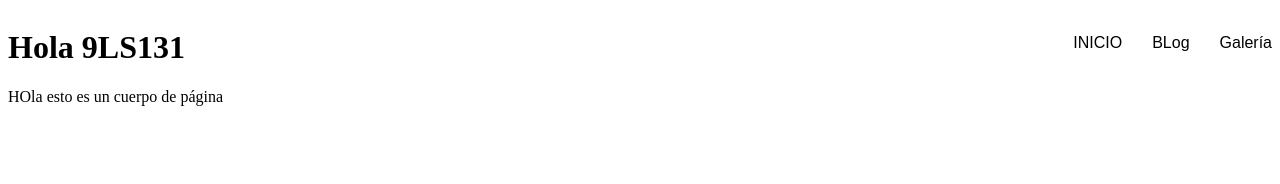
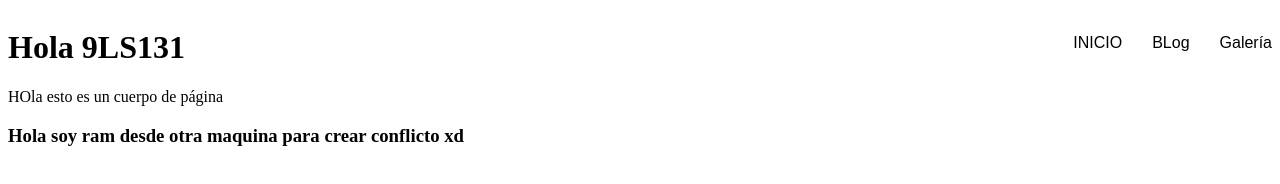
Before and after one commit to Umprofeti/9LS131, a plain HTML site: page index.html in a window 1280 px wide. Drawn offline with Linux system fonts and the light colour scheme.

Commit message:
Add: nueva caracteristica a la pagina

```diff
--- a/index.html
+++ b/index.html
@@ -18,6 +18,7 @@
     </header>
     <main>
         HOla esto es un cuerpo de página
+				<h3>Hola soy ram desde otra maquina para crear conflicto xd</h3>
     </main>
 <style>
     header.encabezado{
```
